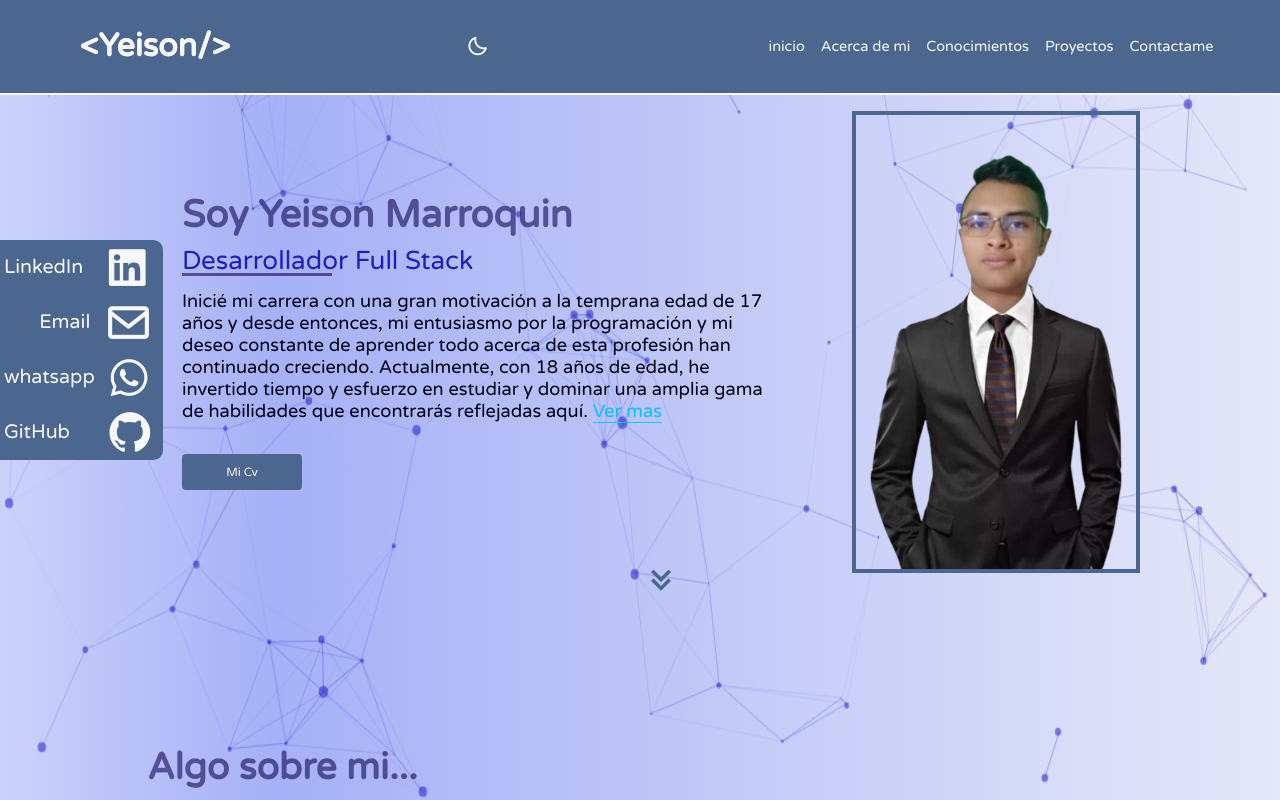
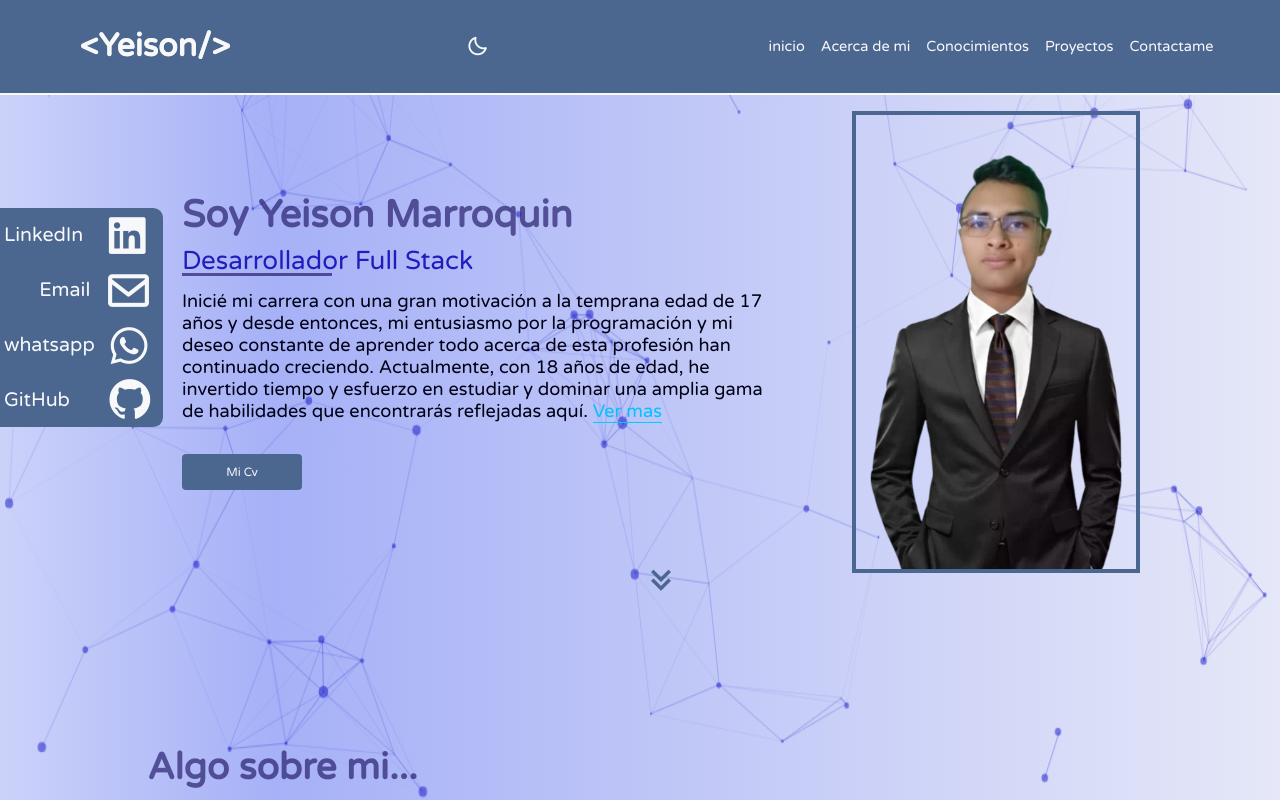
Before and after one commit to AndresDev-20/My_Portafolio, a React (Vite) app: page /#/ in a window 1280 px wide. Shown: the top 800 px of the page. Built offline with nearby package versions, Linux system fonts and the light colour scheme.

Commit message:
My Portafolio

```diff
--- a/src/components/style/Home.css
+++ b/src/components/style/Home.css
@@ -82,10 +82,12 @@
     display: flex;
     width: 100%;
     gap: 4px;
-    left: 0;
-    top: 4.5em;
     justify-content: center;
     position: fixed;
+    color: var( --primary-200);
+    position: fixed;
+    margin-top: -2.3em;
+    z-index: var(  --zposition-fourth);
   }
 
 .Home__button0 {
```
